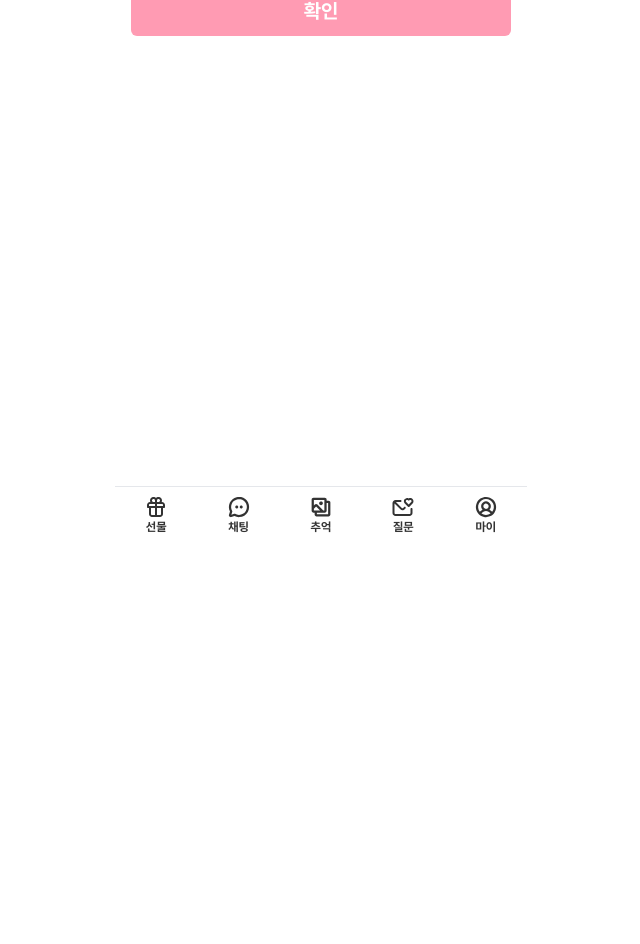
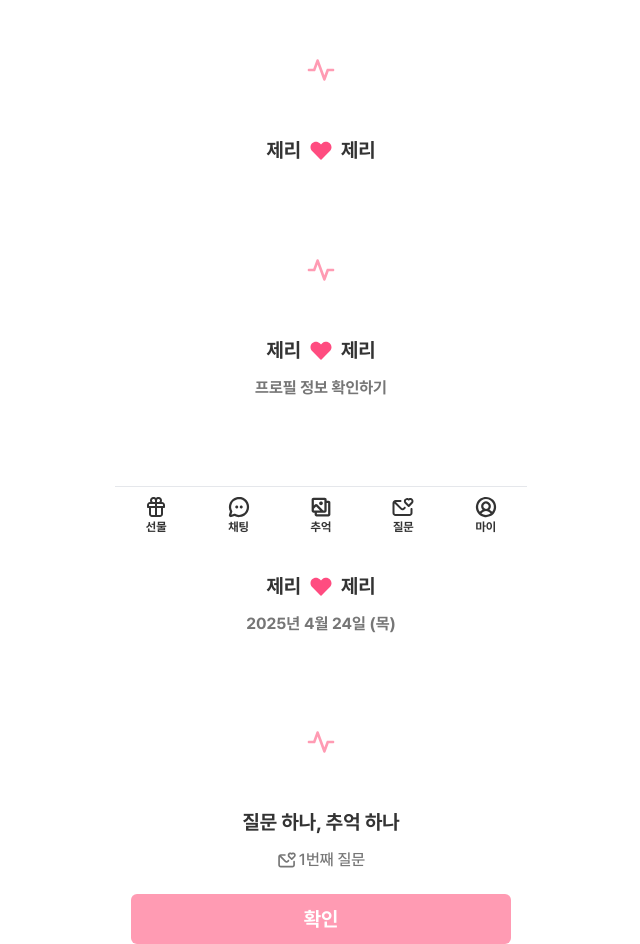
Before and after one commit to LoFin-official/LoFin-FE, a Next.js app: page / in a window 1280 px wide. Shown: the part 258-1202 px from the top of the page, without its empty margins (319-959 px from the left). Before the commit the page ends 800 px from the top, so only its background shows below. Built offline with nearby package versions, Linux system fonts and the light colour scheme.

Commit message:
📝 Update : 프로필 아이템 적용 방법 추가

```diff
--- a/src/pages/index.tsx
+++ b/src/pages/index.tsx
@@ -2,6 +2,7 @@ import BottomBar from '@/components/shared/BottomBar';
 import Button from '@/components/shared/Button';
 import Header from '@/components/shared/Header';
 import Input from '@/components/shared/Input';
+import ProfileItem from '@/components/shared/ProfileItem';
 import { ReactNode } from 'react';
 
 export default function Home() {
@@ -15,6 +16,10 @@ export default function Home() {
         width='w-[348px]'
         helperText='· 이메일은 123456@naver.com 형식입니다.'
       />
+      <ProfileItem></ProfileItem>
+      <ProfileItem type='profile'></ProfileItem>
+      <ProfileItem type='date'></ProfileItem>
+      <ProfileItem type='question'></ProfileItem>
     </div>
   );
 }
```
